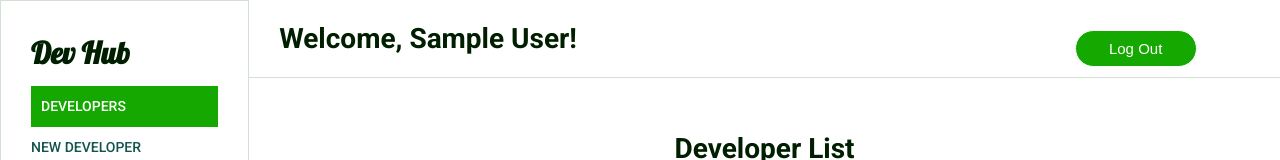
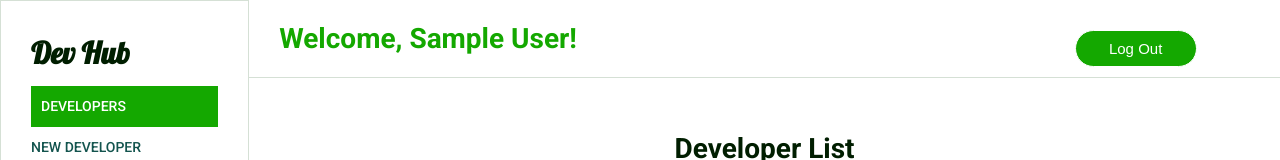
Before and after one commit to Nemwel-Boniface/book-a-dev-ui, a React (Create React App) app: page /developers in a window 1280 px wide. Shown: the top 160 px of the page. Built offline with nearby package versions, Linux system fonts and the light colour scheme; no server answers; sample sign-in values are in the browser's storage.

Commit message:
Update the header style

```diff
--- a/src/components/header/header.js
+++ b/src/components/header/header.js
@@ -13,7 +13,7 @@ const Header = () => {
   return (
     <header className="header">
       <div>
-        <h1>
+        <h1 className="head">
           Welcome,
           {' '}
           {
```
